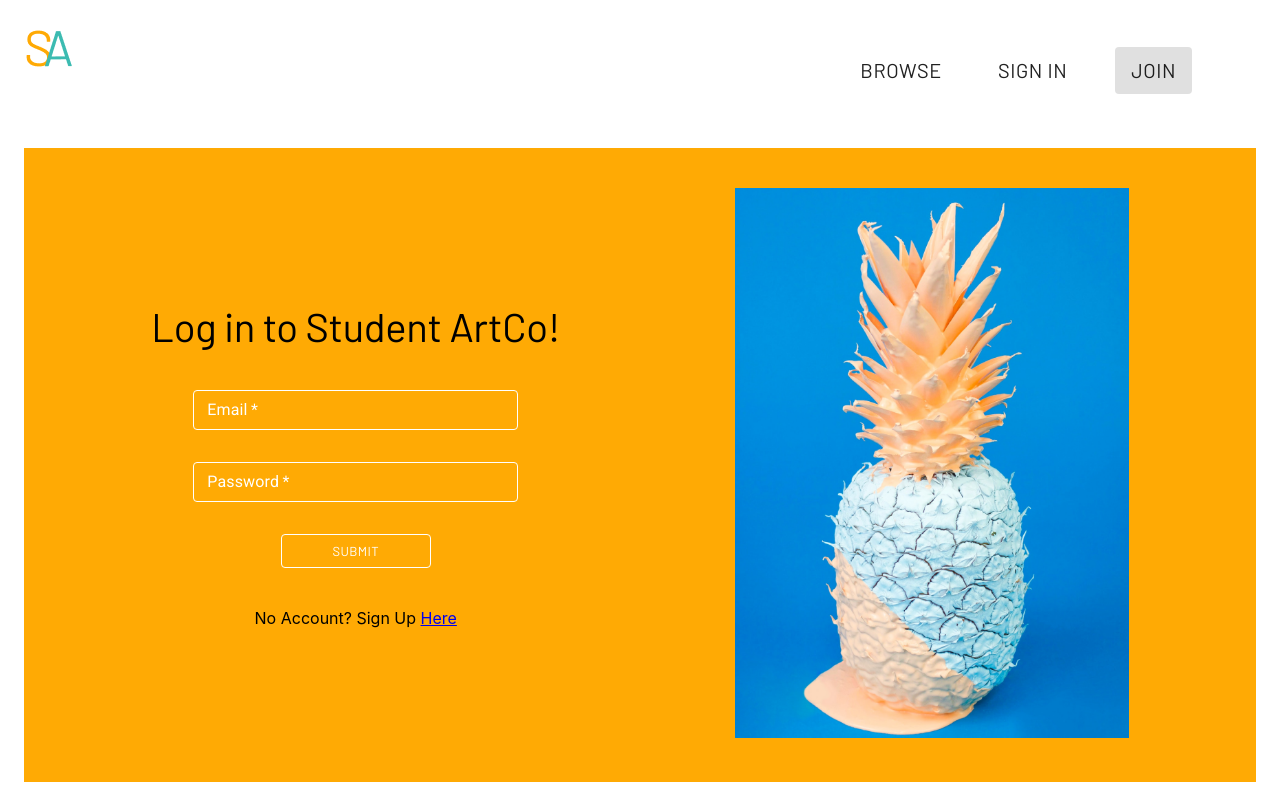
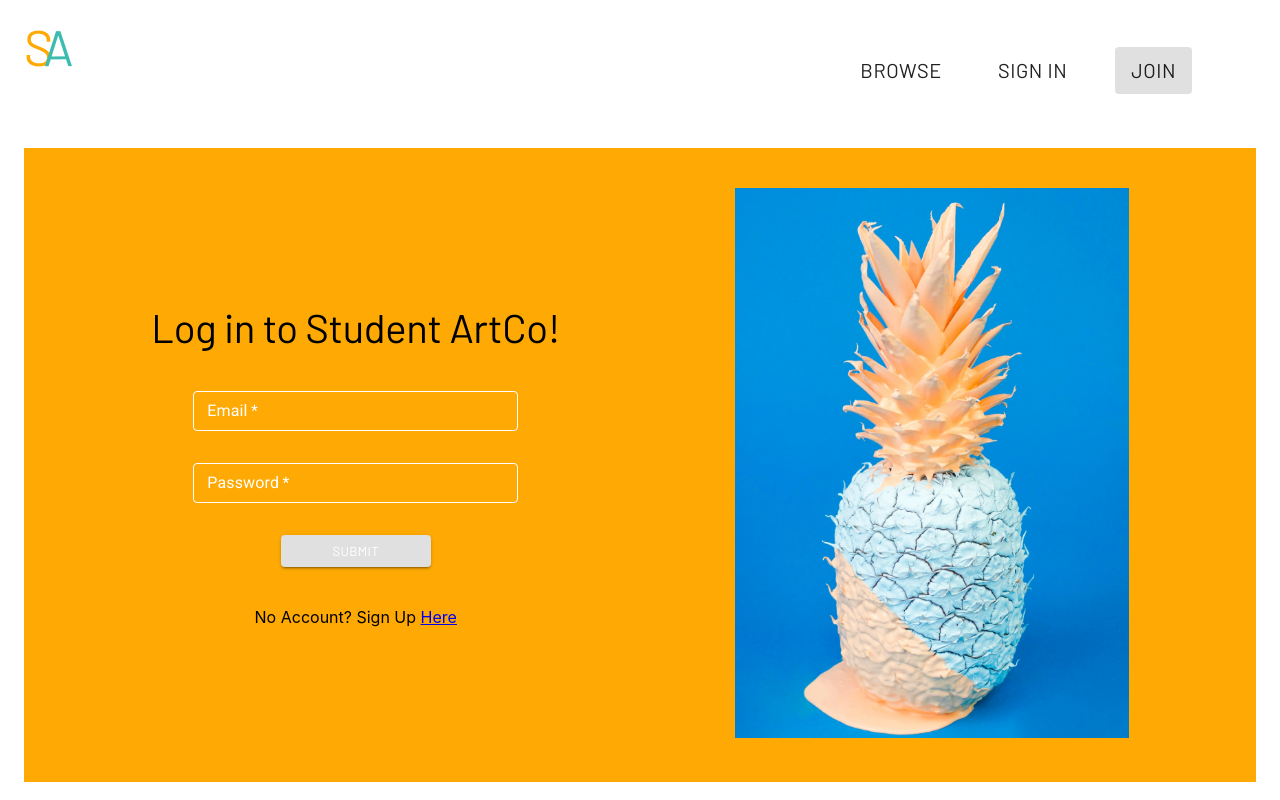
Before and after one commit to BloomTech-Labs/student-art-collection-fe, a React (Create React App) app: page /login in a window 1280 px wide. Built offline with nearby package versions, Linux system fonts and the light colour scheme; no server answers.

Commit message:
changed button to contained

```diff
--- a/src/components/forms/Login.js
+++ b/src/components/forms/Login.js
@@ -71,7 +71,7 @@ const Login = () => {
                   />
                 </Grid>
                 <Grid item>
-                  <LoginButton variant='outlined' size='small' type='submit'>
+                  <LoginButton variant='contained' size='small' type='submit'>
                     Submit
                   </LoginButton>
                 </Grid>
```
